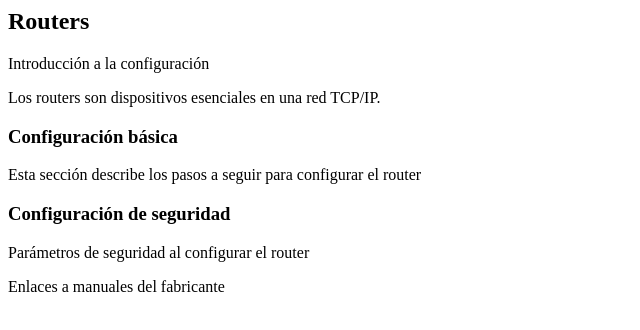
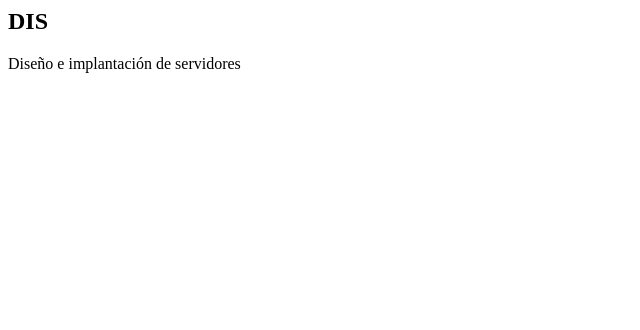
Before and after one commit to ajriverar/ajriverar.github.io, a plain HTML site: page index.html in a window 1280 px wide. Shown: the whole page, without its empty margins (0-640 px from the left). Drawn offline with Linux system fonts and the light colour scheme.

Commit message:
Add files via upload
Ultima vers.

```diff
--- a/index.html
+++ b/index.html
@@ -1,20 +1,8 @@
 <body>
 <article>
   <header>
-    <h2>Routers</h2>
-    <p>Introducción a la configuración</p>
+    <h2>DIS</h2>
+    <p>Diseño e implantación de servidores</p>
   </header>
-  <p>Los routers son dispositivos esenciales en una red TCP/IP.</p>
-  <section>
-    <h3>Configuración básica</h3>
-    <p>Esta sección describe los pasos a seguir para configurar el router</p>
-  </section>
-  <section>
-    <h3>Configuración de seguridad</h3>
-    <p>Parámetros de seguridad al configurar el router</p>
-  </section>
-  <footer>
-    <nav>Enlaces a manuales del fabricante</nav>
-  </footer>
 </article>
 </body>
```
Also changed, not shown: 1 other file.
